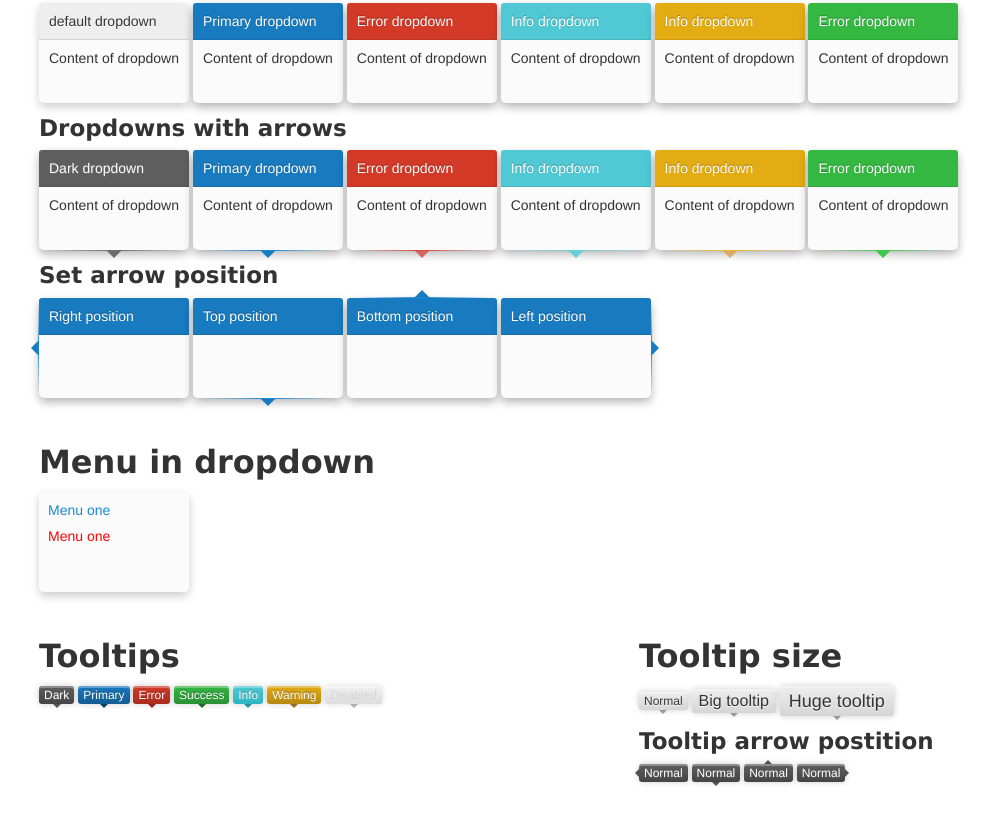
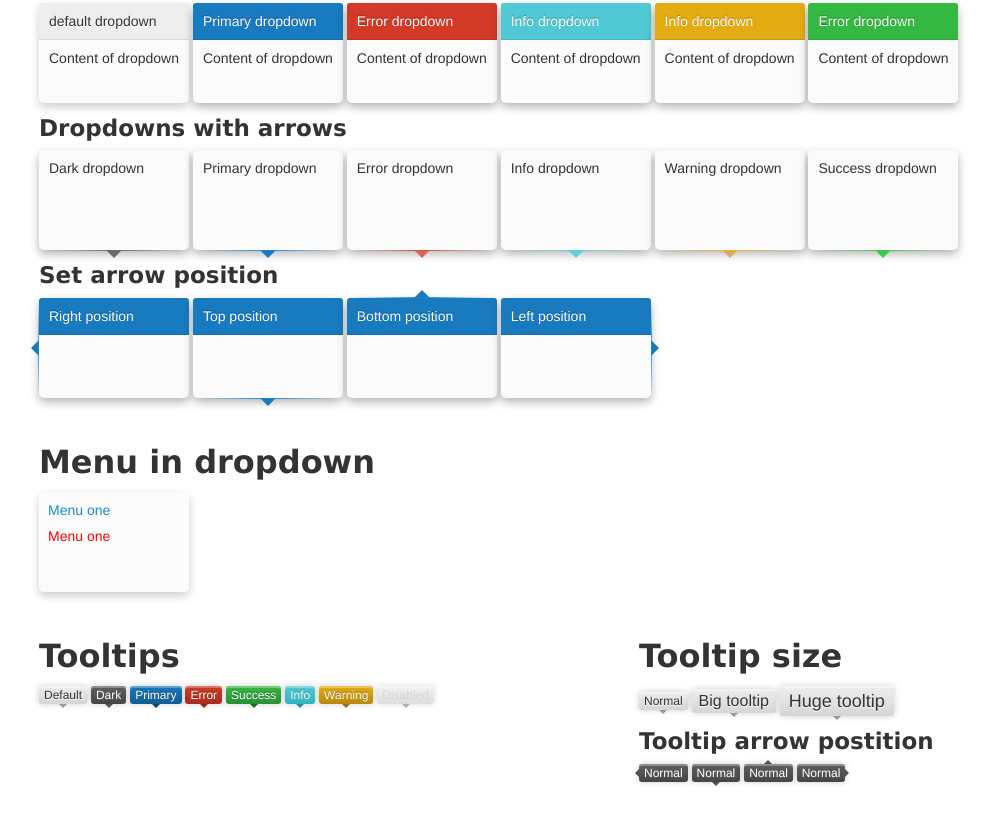
Before and after one commit to DeLaGuardo/maxmertkit, a plain HTML site: page index.html in a window 1280 px wide. Shown: the part 3394-4219 px from the top of the page, without its empty margins (1-994 px from the left). Drawn offline with Linux system fonts and the light colour scheme.

Commit message:
Index changed

```diff
--- a/index.html
+++ b/index.html
@@ -454,6 +454,7 @@
 				<section class="-col12">
 					<a class="-btn -disabled-">Disabled</a>
 					<a class="-btn _loading_">Normal loading</a>
+					<a class="-btn -dark-">Dark</a>
 					<a class="-btn -error-">Error</a>
 					<a class="-btn -warning-">Warning</a>
 					<a class="-btn -info- _loading_">Info loading</a>
@@ -792,33 +793,27 @@
 						<h4>Dropdowns with arrows</h4>
 						<div class="-dropdown _top_ -dark-">
 							<i class="-arrow"></i>
-							<div class="-dropdown-header">Dark dropdown</div>
-							<div class="-dropdown-content">Content of dropdown</div>
+							<div class="-dropdown-content">Dark dropdown</div>
 						</div>
 						<div class="-dropdown -primary- _top_">
 							<i class="-arrow"></i>
-							<div class="-dropdown-header">Primary dropdown</div>
-							<div class="-dropdown-content">Content of dropdown</div>
+							<div class="-dropdown-content">Primary dropdown</div>
 						</div>
 						<div class="-dropdown -error- _top_">
 							<i class="-arrow"></i>
-							<div class="-dropdown-header">Error dropdown</div>
-							<div class="-dropdown-content">Content of dropdown</div>
+							<div class="-dropdown-content">Error dropdown</div>
 						</div>
 						<div class="-dropdown -info- _top_">
 							<i class="-arrow"></i>
-							<div class="-dropdown-header">Info dropdown</div>
-							<div class="-dropdown-content">Content of dropdown</div>
+							<div class="-dropdown-content">Info dropdown</div>
 						</div>
 						<div class="-dropdown -warning- _top_">
 							<i class="-arrow"></i>
-							<div class="-dropdown-header">Info dropdown</div>
-							<div class="-dropdown-content">Content of dropdown</div>
+							<div class="-dropdown-content">Warning dropdown</div>
 						</div>
 						<div class="-dropdown -success- _top_">
 							<i class="-arrow"></i>
-							<div class="-dropdown-header">Error dropdown</div>
-							<div class="-dropdown-content">Content of dropdown</div>
+							<div class="-dropdown-content">Success dropdown</div>
 						</div>
 					</div>
 
@@ -862,6 +857,7 @@
 			<article class="-row">
 				<section class="-col6">
 					<h2>Tooltips</h2>
+					<div class="-tooltip _top_"><i class="-arrow"></i>Default</div>
 					<div class="-tooltip _top_ -dark-"><i class="-arrow"></i>Dark</div>
 					<div class="-tooltip _top_ -primary-"><i class="-arrow"></i>Primary</div>
 					<div class="-tooltip _top_ -error-"><i class="-arrow"></i>Error</div>
```
